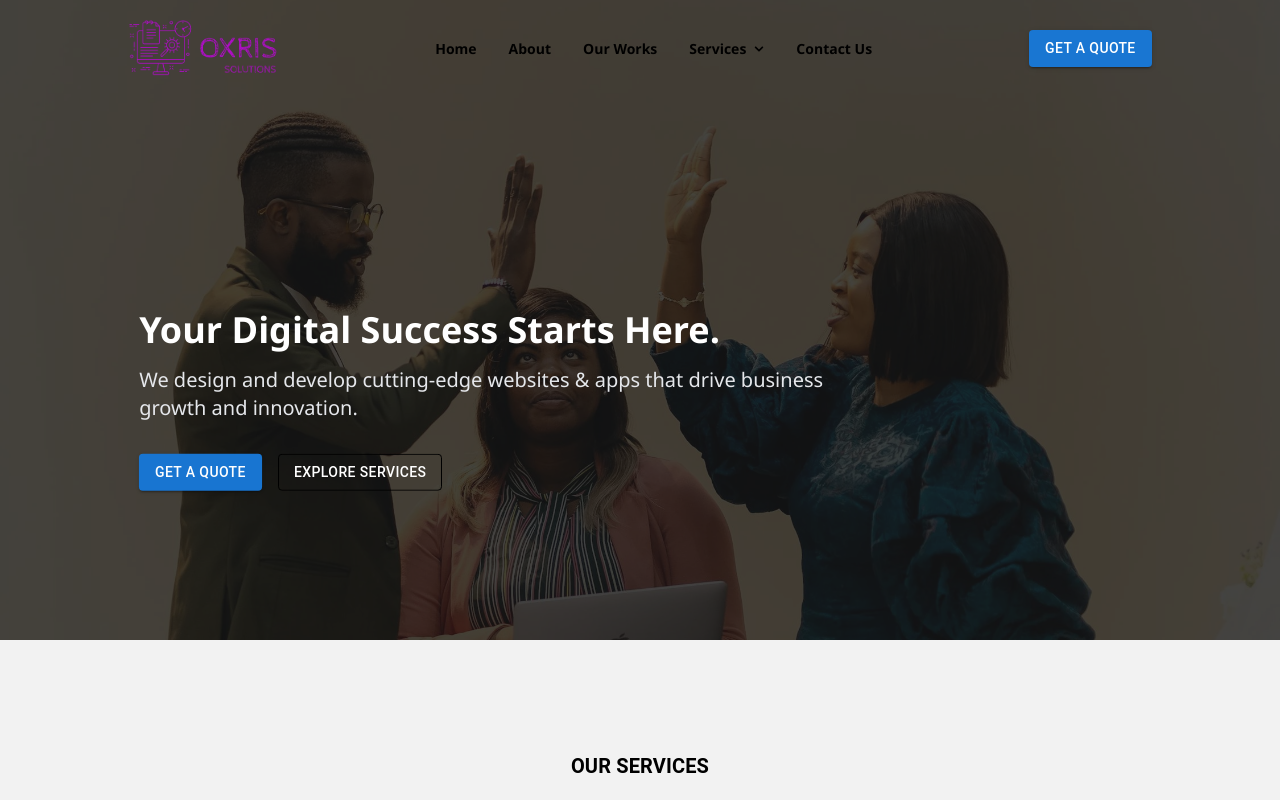
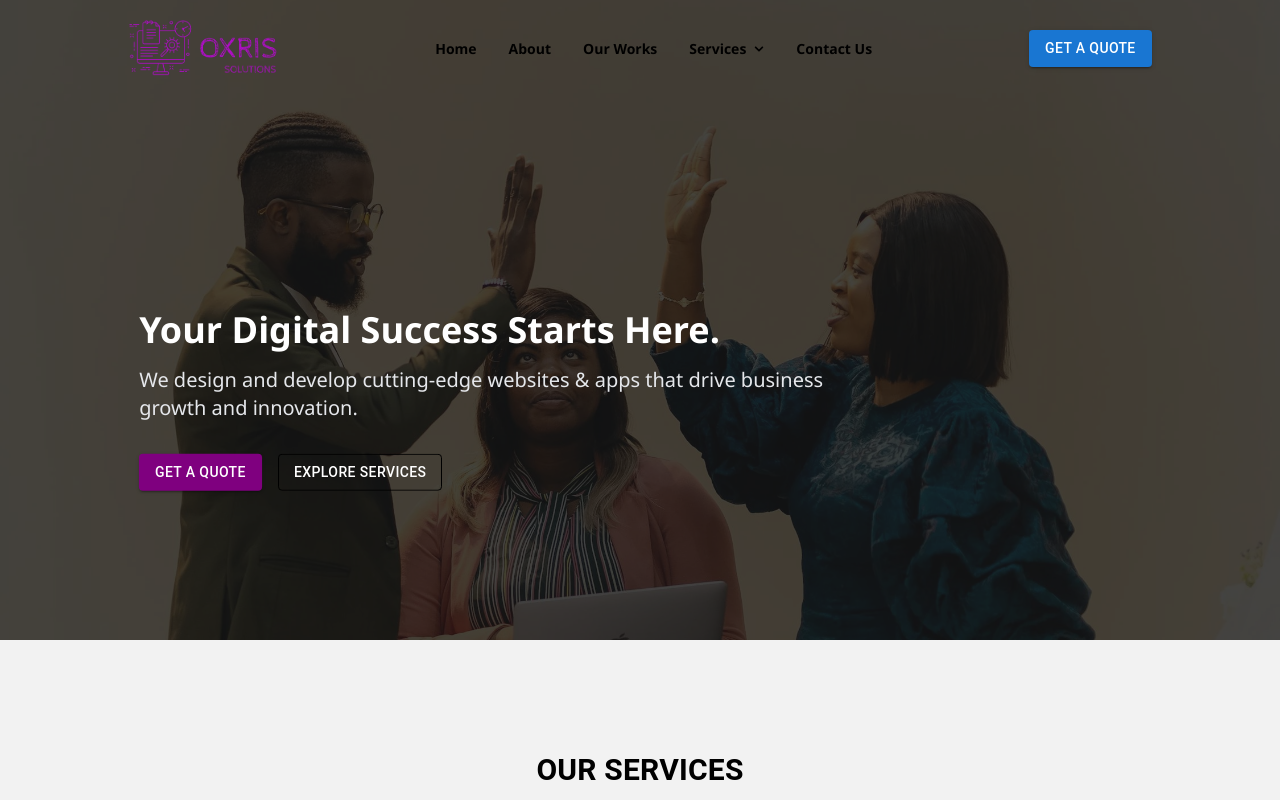
Before and after one commit to Obichris1/oxris, a Next.js app: page / in a window 1280 px wide. Shown: the top 800 px of the page. Built offline with nearby package versions, Linux system fonts and the light colour scheme.

Commit message:
ServicesCleanup

```diff
--- a/src/app/components/HeroSection.jsx
+++ b/src/app/components/HeroSection.jsx
@@ -52,14 +52,14 @@ const HeroSection = () => {
   >
     <Button
       variant="contained"
-      className="btn"
+      className="btn !bg-primary"
     >
       Get a Quote
     </Button>
 
     <Button
       variant="outlined"
-      className="bg-transparent !text-white !border-black hover:!bg-white hover:!text-primary hover:border-none "
+      className="px-3 py-3 !bg-transparent !text-white !border-black hover:!bg-white hover:!text-primary hover:border-none "
     >
       Explore Services
     </Button>
--- a/src/app/components/Services.jsx
+++ b/src/app/components/Services.jsx
@@ -64,7 +64,7 @@ const Services = () => {
   return (
     <section ref={sectionRef} className="w-[90%] md:w-[80%] mx-auto  py-20 ">
       <div className=" text-center">
-        <Typography variant="h4" className="text-black !font-bold !mb-10 !text-xl !md:text-3xl ">
+        <Typography variant="h4" className="text-black !font-bold !mb-10 !text-3xl md:text-5xl ">
           OUR SERVICES
         </Typography>
 
```
